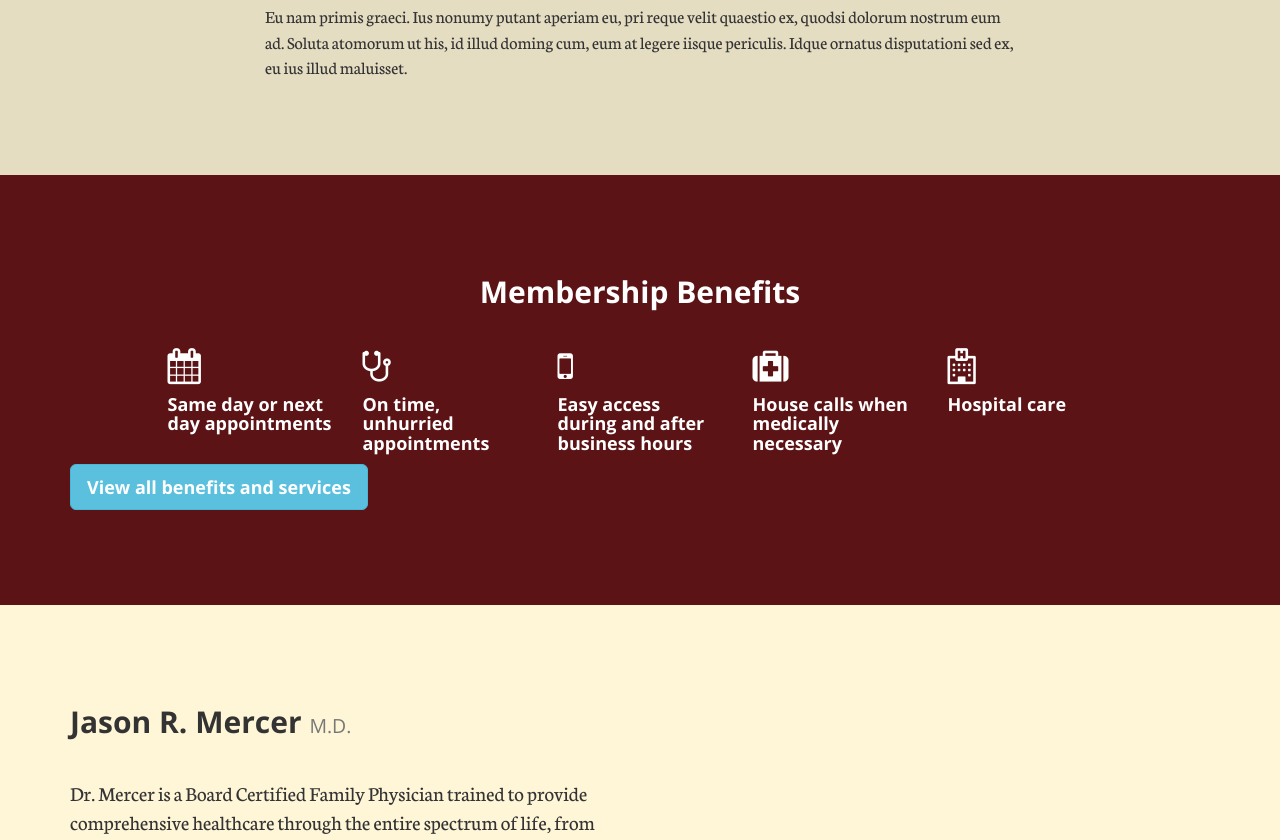
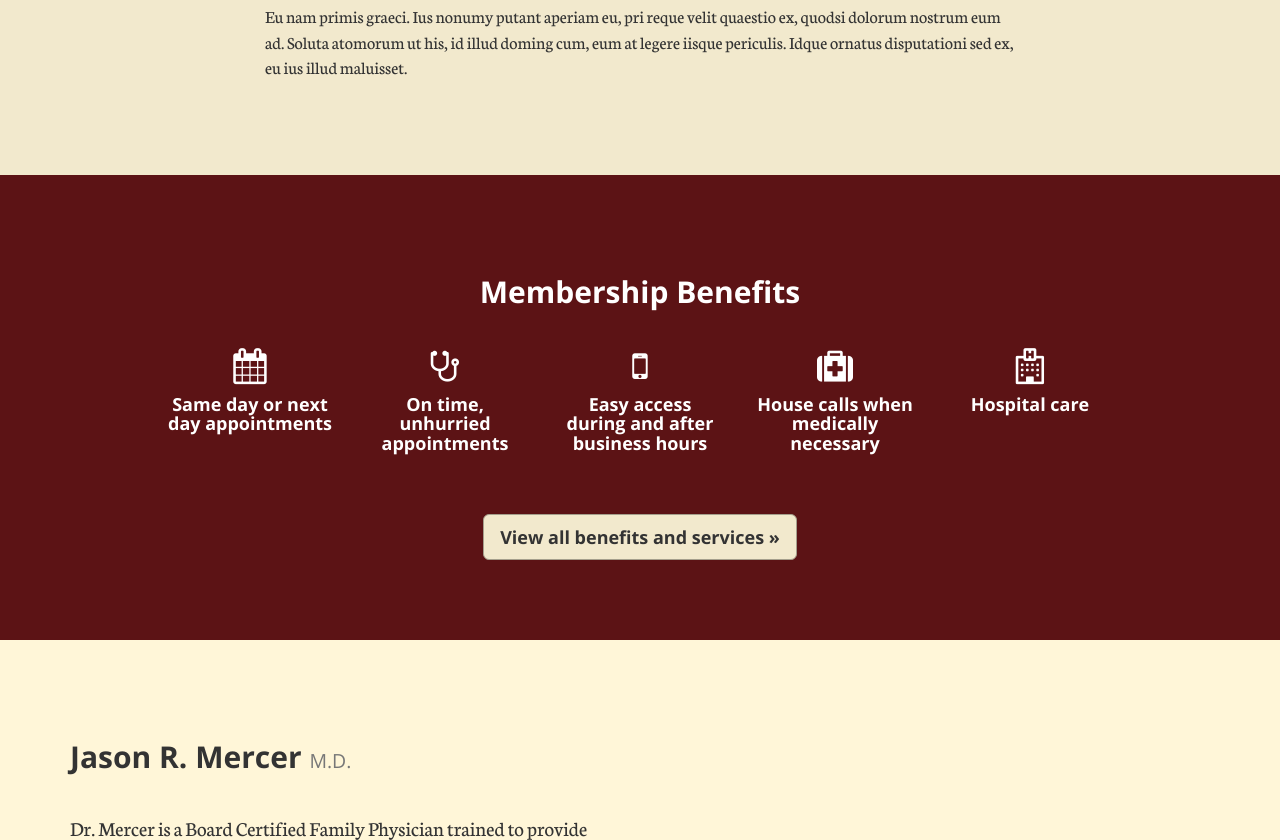
Before and after one commit to swbarnes/sighealth_static, a plain HTML site: page index.html in a window 1280 px wide. Shown: the part 2351-3191 px from the top of the page. Drawn offline with nearby package versions, Linux system fonts and the light colour scheme.

Commit message:
Change background colors again, and finished css formatting on #member-benefits

```diff
--- a/css/custom.css
+++ b/css/custom.css
@@ -8,7 +8,7 @@
  * True Red: #8f1d21;
  * Light Cream: #fffcf1;
  * Dark Cream: #fff6d8;
- * Darker Cream: #e5ddc2;
+ * Darker Cream: #f2e9cd;
  *
 */
 
@@ -70,6 +70,16 @@ img {
 .btn-danger:hover, .btn-danger:focus {
 	background-color: #a82326;
 	border-color: #691618;
+}
+
+.btn-default {
+	background-color: #f2e9cd;
+	border-color: #a59f8c;
+}
+
+.btn-default:hover, .btn-default:focus {
+	background-color: #fff6d8;
+	border-color: #cbc4ac;
 }
 
 /* Hero Section */
@@ -177,10 +187,18 @@ section h3 {
 }
 
 .well-tan {
-	background-color: #e5ddc2;
+	background-color: #f2e9cd;
 }
 
 .well-red {
 	background-color: #5c1315;
 	color: #ffffff;
 }
+
+#member-benefits {
+	text-align: center;
+}
+
+#member-benefits p {
+	margin: 50px 0 0;
+}
--- a/index.html
+++ b/index.html
@@ -176,7 +176,7 @@
 
 				</div><!--/.row-->
 
-				<p><a class="btn btn-lg btn-info" href="#">View all benefits and services</a></p>
+				<p><a class="btn btn-lg btn-default" href="#">View all benefits and services &raquo;</a></p>
 
 			</div><!--/.container -->
 		</section><!--/#member-benefits-->
```
